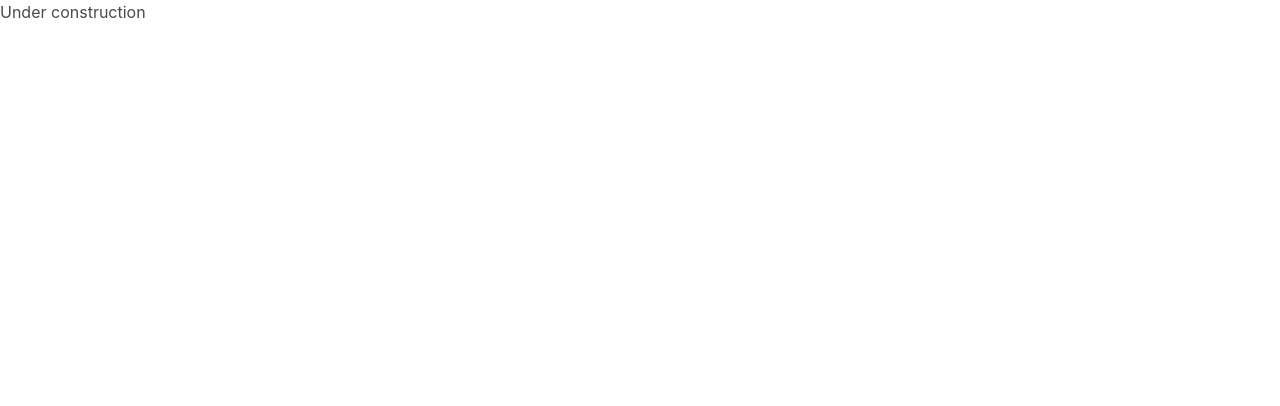
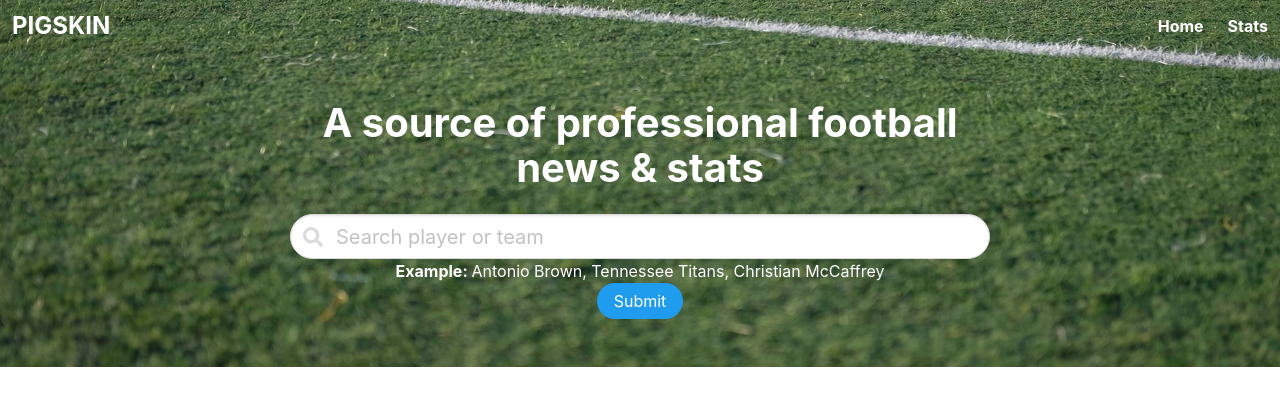
Before and after one commit to blakeneely/project1, a plain HTML site: page index.html in a window 1280 px wide. Drawn offline with nearby package versions, Linux system fonts and the light colour scheme.

Commit message:
loaded hero feature and search

```diff
--- a/assets/css/style.css
+++ b/assets/css/style.css
@@ -0,0 +1,7 @@
+.hero {
+    background: black url("../../assets/Images/field.jpeg") no-repeat 50% 50%;
+    background-size: cover;
+}
+.hero-container {
+    max-width: 700px;
+}
--- a/index.html
+++ b/index.html
@@ -12,8 +12,52 @@
 
 </head>
 <body>
+    <section class="hero is medium">
+        <nav class="navbar is-transparent" role="navigation" aria-label="main navigation">
+            <div class="navbar-brand">
+                <a class="navbar-item" href="#">
+                <!-- <img src="https://bulma.io/images/bulma-logo.png" width="112" height="28"> -->
+                <h1 class="has-text-weight-bold is-size-4 has-text-white">PIGSKIN</h1>
+                </a>
+                <a role="button" class="navbar-burger burger" aria-label="menu" aria-expanded="false" data-target="navbarBasicExample">
+                <span aria-hidden="true"></span>
+                <span aria-hidden="true"></span>
+                <span aria-hidden="true"></span>
+                </a>
+            </div>
+            <div id="navbarBasicExample" class="navbar-menu">
+                <div class="navbar-end">
+                <a class="navbar-item has-text-white has-text-weight-bold">
+                    Home
+                </a>
+                <a class="navbar-item has-text-white has-text-weight-bold">
+                    Stats
+                </a>
+                </div>
+            </div>
+        </nav>
+        <div class="hero-body">
+            <div class="hero-container container has-text-centered">
+                <h1 class="title has-text-white has-text-weight-bold is-size-2">
+                    A source of professional football news & stats
+                </h1>
+                <div class="control has-icons-left is-black">
+                    <input class="input is-medium is-rounded" type="text" placeholder="Search player or team" id="user-input">
+                    <span class="icon is-left">
+                        <i class="fas fa-search"></i>
+                    </span>
+                </div>
+                <p class="hero-p has-text-white">
+                    <strong class="has-text-white">Example: </strong>Antonio Brown, Tennessee Titans, Christian McCaffrey
+                </p>
+                <a class="hero-button button is-info is-rounded" id="submit">
+                    Submit
+                </a>
+            </div>
+        </div>
+    </section>
 
-    <h1>Under construction</h1>
+
 
     <script src="assets/javascript/app.js"></script>
 </body>
```
Also changed, not shown: assets/images/field.jpeg (added).
